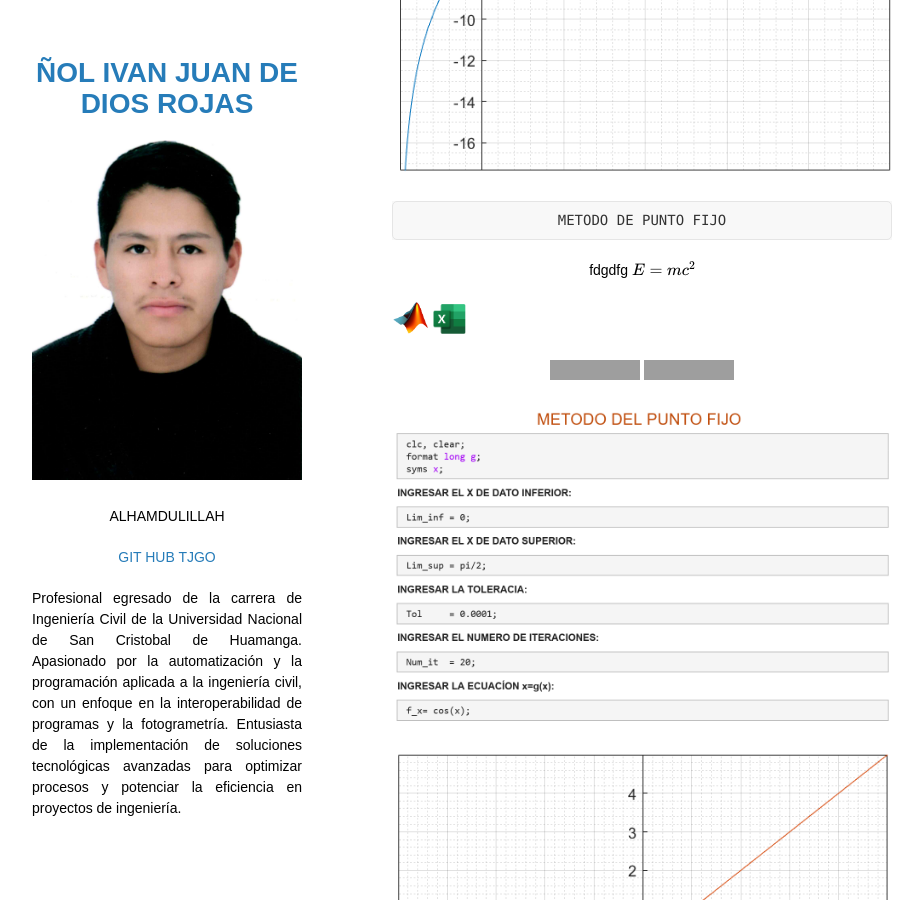
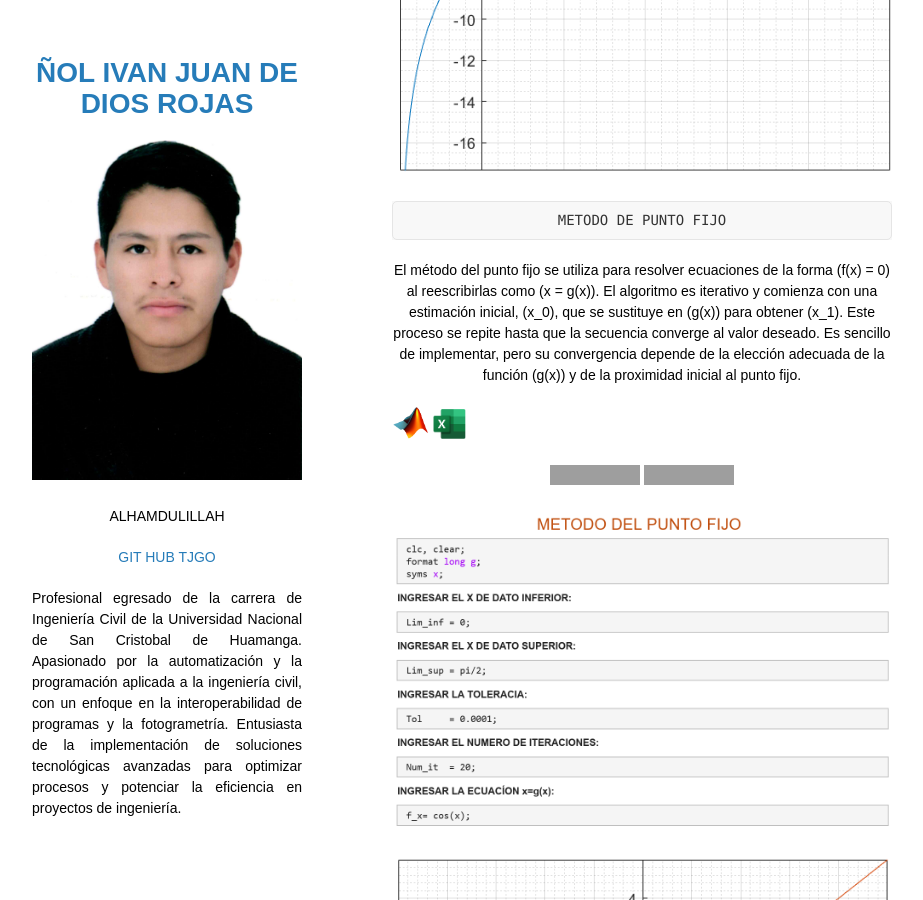
Before and after one commit to TJGO-JDD/TJGO-JDD.github.io, a Jekyll site: the page built from index.md, in a window 1280 px wide and 900 px high, scrolled down 9141 px. Shown: the whole window, without its empty margins (178-1101 px from the left). Built offline with Jekyll 4.4.1, drawn with Linux system fonts in a browser that asks for light colours; our own code applies the rules of GitHub Pages for plain Markdown files; grey boxes are pictures that could not be loaded.

Commit message:
Update index.md

````diff
--- a/index.md
+++ b/index.md
@@ -276,10 +276,8 @@ METODO DE NEWTON RHAPSON
 METODO DE PUNTO FIJO
 ```
 
-fdgdfg
-$$
-E = mc^2
-$$
+El método del punto fijo se utiliza para resolver ecuaciones de la forma \(f(x) = 0\) al reescribirlas como \(x = g(x)\). El algoritmo es iterativo y comienza con una estimación inicial, \(x_0\), que se sustituye en \(g(x)\) para obtener \(x_1\). Este proceso se repite hasta que la secuencia converge al valor deseado. Es sencillo de implementar, pero su convergencia depende de la elección adecuada de la función \(g(x)\) y de la proximidad inicial al punto fijo.
+
 
 
 
````
